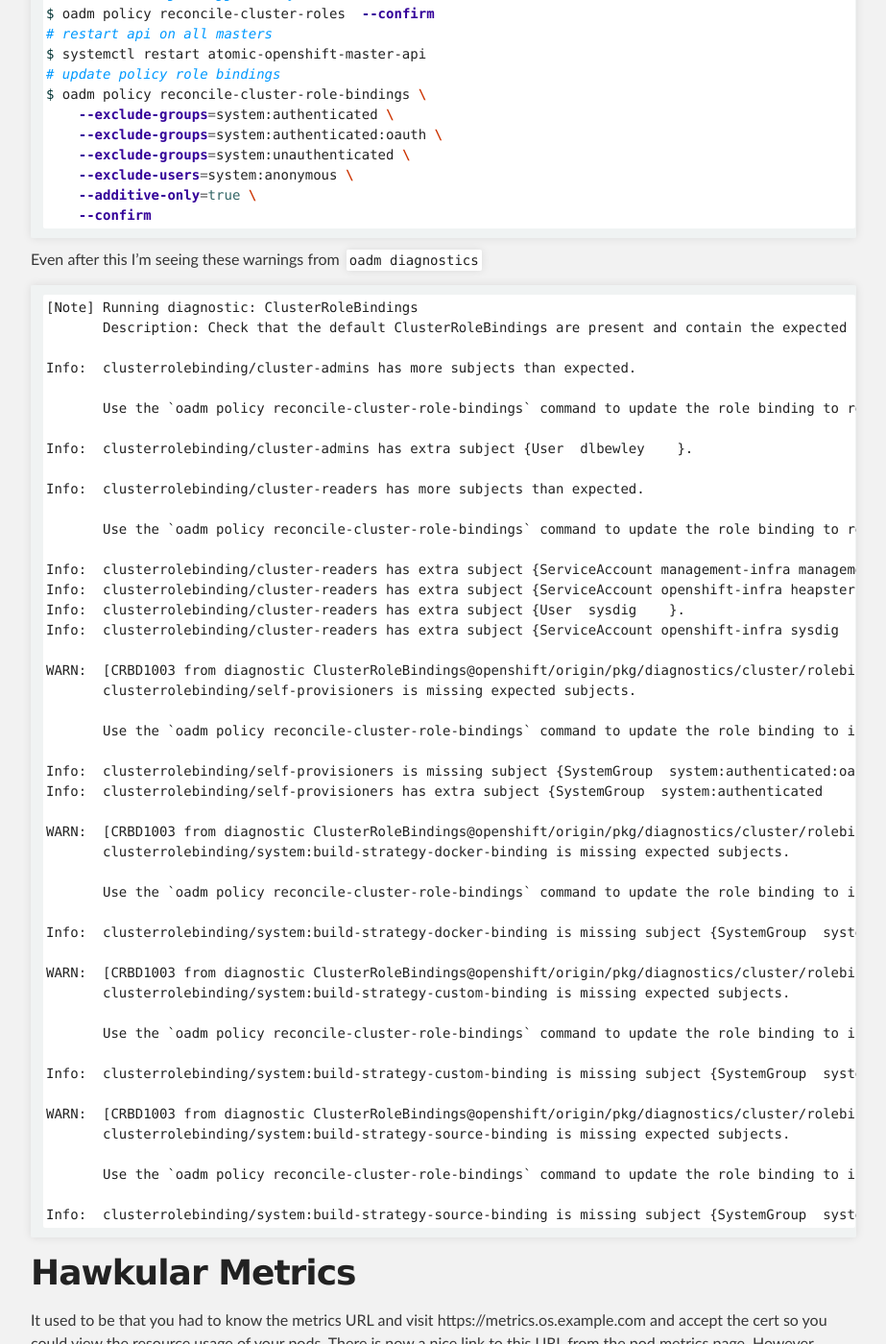
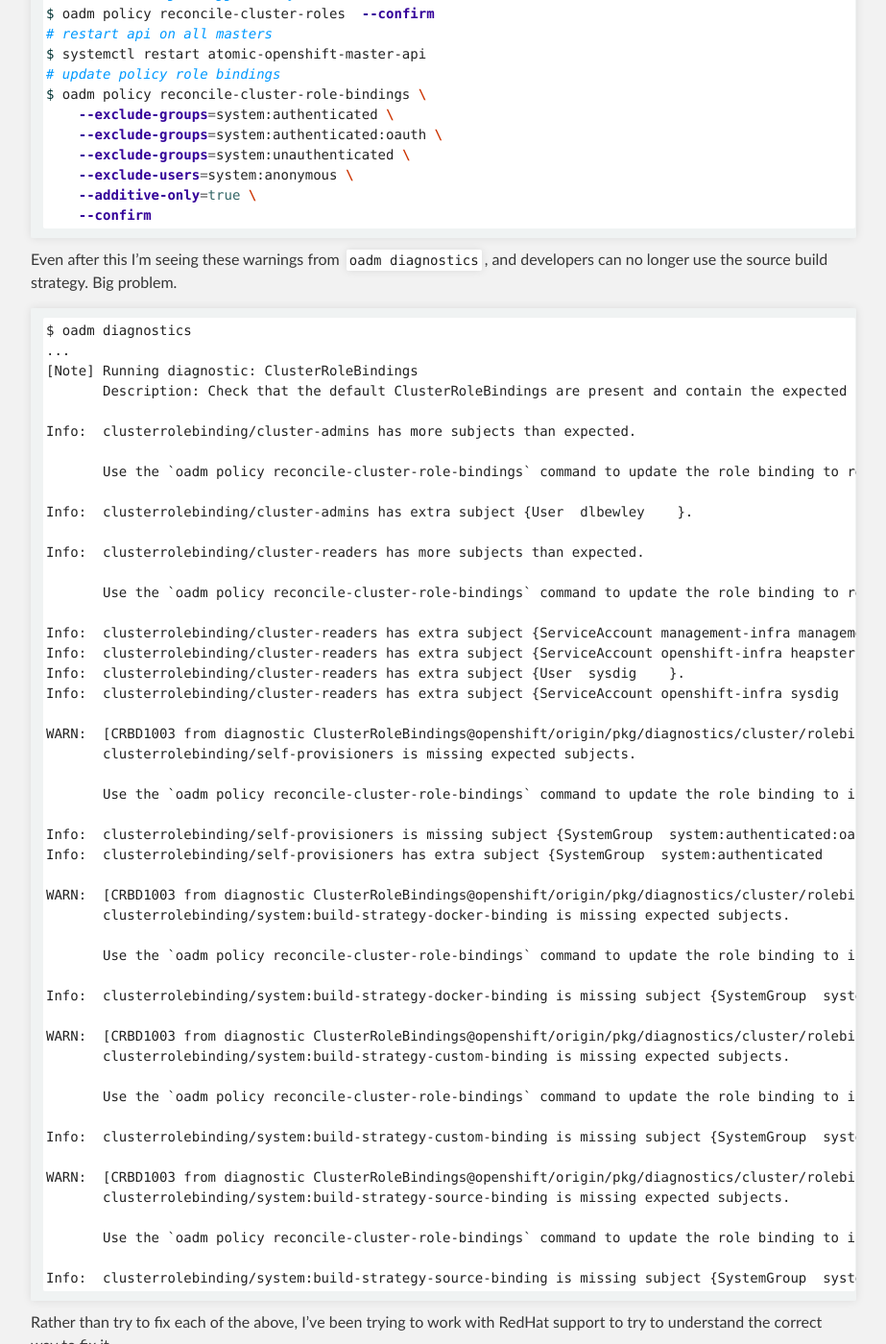
Before and after one commit to dlbewley/dlbewley.github.io, a Jekyll site: the page built from _posts/2016-05-17-OpenShift-Enterprise-Upgrade-3.1-to-3.2.md, in a window 1280 px wide and 1400 px high, scrolled down 6691 px. Shown: the whole window at 96% size, without its empty margins (188-1111 px from the left). Built offline with Jekyll 4.4.1, drawn with Linux system fonts in a browser that asks for light colours; comment, search, counter and statistics services are not loaded; the repository's description, which GitHub fills in, is left out; some of the changed text lies outside the part shown.

Commit message:
build strategy not allowed

````diff
--- a/_posts/2016-05-17-OpenShift-Enterprise-Upgrade-3.1-to-3.2.md
+++ b/_posts/2016-05-17-OpenShift-Enterprise-Upgrade-3.1-to-3.2.md
@@ -16,7 +16,7 @@
 - there was about 5 minutes [downtime during the upgrade](#downtime-during-upgrade)
 - [updates to image streams](#image-stream-updates)
 - [docker error messages](#docker-errors)
-- [updated policy and role bindings](#update-cluster-policies-and-roles)
+- [updated policy and role bindings](#update-cluster-policies-and-roles) _build strategy Source is not allowed_
 - [hawkular metrics](#hawkular-metrics)
 
 # Upgrade Process #
@@ -325,9 +325,11 @@
     --confirm
 ```
 
-Even after this I'm seeing these warnings from `oadm diagnostics`
+Even after this I'm seeing these warnings from `oadm diagnostics`, and developers can no longer use the source build strategy. Big problem.
 
 ```
+$ oadm diagnostics
+...
 [Note] Running diagnostic: ClusterRoleBindings
        Description: Check that the default ClusterRoleBindings are present and contain the expected subjects
 
@@ -375,6 +377,8 @@
 
 Info:  clusterrolebinding/system:build-strategy-source-binding is missing subject {SystemGroup  system:authenticated    }.
 ```
+
+Rather than try to fix each of the above, I've been trying to work with RedHat support to try to understand the correct way to fix it.
 
 # Hawkular Metrics #
 
````
